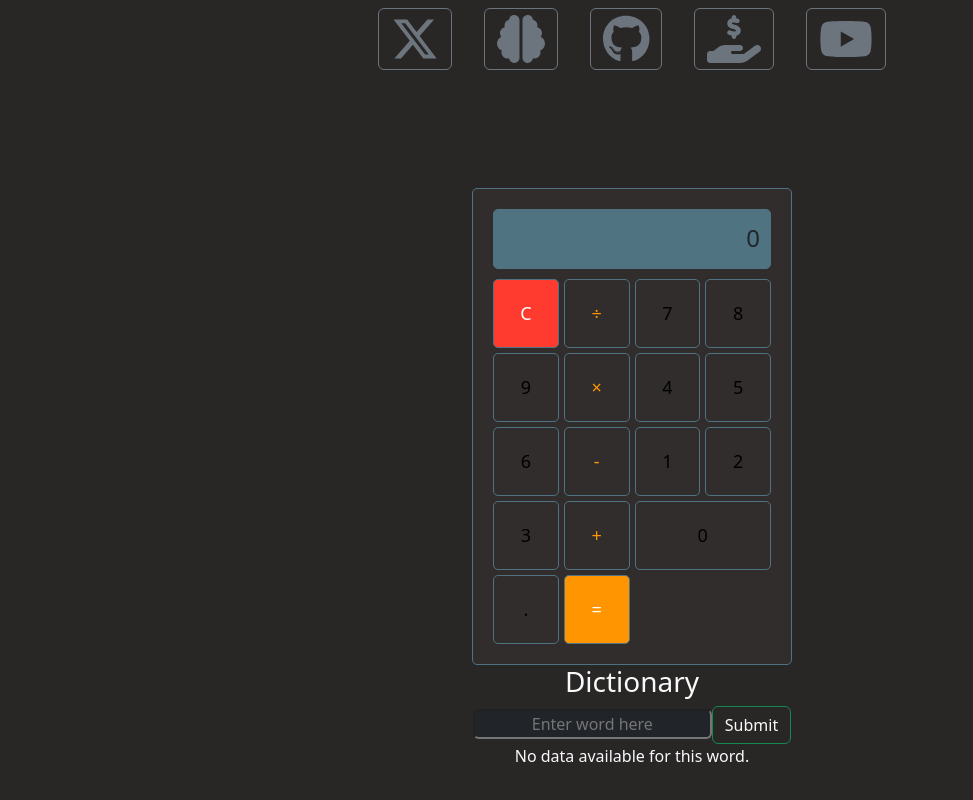
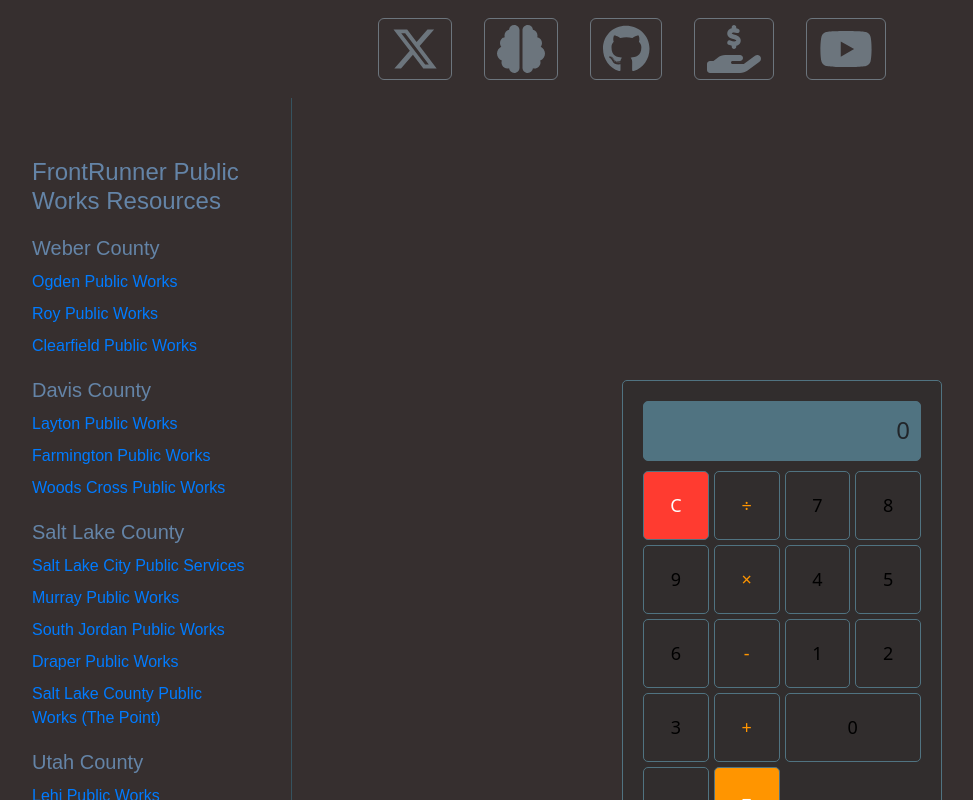
Before and after one commit to Vtencouchclimbr/Work-Site, a React (Vite) app: page / in a window 1280 px wide. Shown: the top 800 px of the page, without its empty margins (8-981 px from the left). Built offline with nearby package versions, Linux system fonts and the light colour scheme.

Commit message:
add links and styling

```diff
--- a/src/App.css
+++ b/src/App.css
@@ -1,4 +1,46 @@
-.image {
-  background-color: rgb(41, 38, 38);
-  height: 100%;
+.app-container {
+  display: flex;
+  flex-direction: column;
+  min-height: 100vh;
+  background-color: rgb(54, 47, 47);
 }
+
+.top-buttons {
+  position: sticky;
+  top: 0;
+  z-index: 10;
+  background-color: rgb(54, 47, 47); /* Optional: for visibility */
+  padding: 10px 0;
+}
+
+.main-content {
+  display: flex;
+  flex: 1;
+}
+
+.sidebar {
+  width: 300px; /* Adjust width as needed */
+  padding: 20px;
+  overflow-y: auto; /* Allows scrolling if content is long */
+  border-right: 1px solid rgb(54, 83, 95); /* Optional: for visual separation */
+}
+
+.centered-content {
+  flex: 1;
+  display: flex;
+  flex-direction: column;
+  justify-content: center;
+  align-items: center;
+  padding: 20px;
+}
+
+/* Optional: Adjust button styles if needed */
+.btn-outline-secondary {
+  border-color: #6c757d;
+  color: #6c757d;
+}
+
+.btn-outline-secondary:hover {
+  background-color: #6c757d;
+  color: white;
+}
--- a/src/App.jsx
+++ b/src/App.jsx
@@ -15,13 +15,13 @@ import './App.css'
 
 import Dictionary from './components/Dictionary';
 import Calculator from './components/Calculator';
+import PublicWorksLinks from './components/PublicWorksLinks';
 
 function App() {
-
   return (
-    <div className="image">
+    <div className="app-container">
       {/* Top bar for buttons */}
-      <div className="d-flex justify-content-center">
+      <div className="d-flex justify-content-center top-buttons">
         <a href="https://x.com/home" target="_blank" rel="noopener noreferrer">
           <button type="button" className="btn btn-outline-secondary mx-3 my-2">
             <FontAwesomeIcon icon={faXTwitter} size="3x" />
@@ -49,13 +49,21 @@ function App() {
         </a>
       </div>
 
-      {/* Centered content */}
-      <div className="d-flex flex-column justify-content-center align-items-center min-vh-100">
-        <Calculator />
-        <Dictionary />
+      {/* Main content area */}
+      <div className="main-content">
+        {/* Left sidebar for PublicWorksLinks */}
+        <div className="sidebar">
+          <PublicWorksLinks />
+        </div>
+
+        {/* Centered content for Calculator and Dictionary */}
+        <div className="centered-content d-flex flex-column justify-content-center align-items-center">
+          <Calculator />
+          <Dictionary />
+        </div>
       </div>
     </div>
   )
 }
 
-export default App
+export default App;
--- /dev/null
+++ b/src/components/PublicWorksLinks.css
@@ -0,0 +1,37 @@
+.public-works-links {
+    max-width: 800px;
+    margin: 20px auto;
+    padding: 20px;
+    font-family: Arial, sans-serif;
+  }
+
+  h1 {
+    color: #6484a7;
+    font-size: 24px;
+    margin-bottom: 20px;
+  }
+
+  h2 {
+    color: #6484a7;
+    font-size: 20px;
+    margin-top: 20px;
+    margin-bottom: 10px;
+  }
+
+  ul {
+    list-style-type: none;
+    padding: 0;
+  }
+
+  li {
+    margin-bottom: 8px;
+  }
+
+  a {
+    color: #007bff;
+    text-decoration: none;
+  }
+
+  a:hover {
+    text-decoration: underline;
+  }
--- /dev/null
+++ b/src/components/PublicWorksLinks.jsx
@@ -0,0 +1,52 @@
+import './PublicWorksLinks.css';
+
+const PublicWorksLinks = () => {
+  return (
+<div className="public-works-links">
+      <h1>FrontRunner Public Works Resources</h1>
+
+      <h2>Weber County</h2>
+      <ul>
+        <li><a href="https://www.ogdencity.com/156/Public-Works" target="_blank" rel="noopener noreferrer">Ogden Public Works</a></li>
+        <li><a href="https://www.royutah.org/156/Public-Works" target="_blank" rel="noopener noreferrer">Roy Public Works</a></li>
+        <li><a href="https://www.clearfieldcity.org/156/Public-Works" target="_blank" rel="noopener noreferrer">Clearfield Public Works</a></li>
+      </ul>
+
+      <h2>Davis County</h2>
+      <ul>
+        <li><a href="https://www.laytoncity.org/LC/PublicWorks" target="_blank" rel="noopener noreferrer">Layton Public Works</a></li>
+        <li><a href="https://www.farmington.utah.gov/156/Public-Works" target="_blank" rel="noopener noreferrer">Farmington Public Works</a></li>
+        <li><a href="https://www.woodscross.com/156/Public-Works" target="_blank" rel="noopener noreferrer">Woods Cross Public Works</a></li>
+      </ul>
+
+      <h2>Salt Lake County</h2>
+      <ul>
+        <li><a href="https://www.slc.gov/publicservices" target="_blank" rel="noopener noreferrer">Salt Lake City Public Services</a></li>
+        <li><a href="https://www.murray.utah.gov/156/Public-Works" target="_blank" rel="noopener noreferrer">Murray Public Works</a></li>
+        <li><a href="https://www.sjc.utah.gov/156/Public-Works" target="_blank" rel="noopener noreferrer">South Jordan Public Works</a></li>
+        <li><a href="https://www.draperutah.gov/156/Public-Works" target="_blank" rel="noopener noreferrer">Draper Public Works</a></li>
+        <li><a href="https://www.slco.org/public-works" target="_blank" rel="noopener noreferrer">Salt Lake County Public Works (The Point)</a></li>
+      </ul>
+
+      <h2>Utah County</h2>
+      <ul>
+        <li><a href="https://www.lehi-ut.gov/departments/public-works" target="_blank" rel="noopener noreferrer">Lehi Public Works</a></li>
+        <li><a href="https://www.americanfork.gov/156/Public-Works" target="_blank" rel="noopener noreferrer">American Fork Public Works</a></li>
+        <li><a href="https://www.vineyard.utah.gov/156/Public-Works" target="_blank" rel="noopener noreferrer">Vineyard Public Works</a></li>
+        <li><a href="https://www.orem.org/public-works" target="_blank" rel="noopener noreferrer">Orem Public Works</a></li>
+        <li><a href="https://www.provo.org/departments/public-works" target="_blank" rel="noopener noreferrer">Provo Public Works</a></li>
+        <li><a href="https://www.payson.org/public-works" target="_blank" rel="noopener noreferrer">Payson Public Works</a></li>
+      </ul>
+
+      <h2>Additional Resources</h2>
+      <ul>
+        <li><a href="https://www.rideuta.com" target="_blank" rel="noopener noreferrer">Utah Transit Authority (UTA)</a></li>
+        <li><a href="https://frontrunner2x.utah.gov" target="_blank" rel="noopener noreferrer">FrontRunner 2X Project</a></li>
+        <li><a href="https://www.udot.utah.gov" target="_blank" rel="noopener noreferrer">Utah Department of Transportation (UDOT)</a></li>
+        <li><a href="https://www.bluestakes.org" target="_blank" rel="noopener noreferrer">Blue Stakes of Utah (811)</a></li>
+      </ul>
+    </div>
+  );
+};
+
+export default PublicWorksLinks;
--- a/src/components/StockQuote.css
+++ /dev/null
@@ -1,6 +0,0 @@
-.stock-quote {
-    background-image: url('');
-    background-size: cover;
-    background-position: center;
-    background-repeat: no-repeat;
-  }
```
Also changed, not shown: src/components/StockQuote.jsx (deleted, +0 -73 lines), src/assets/frontRunner.png (added).
